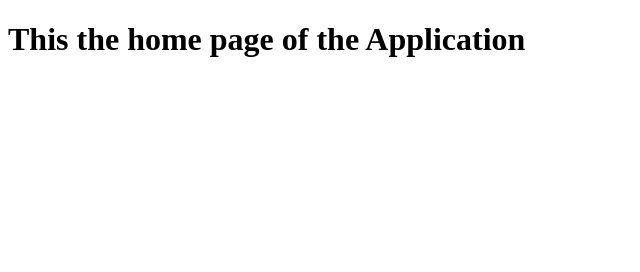
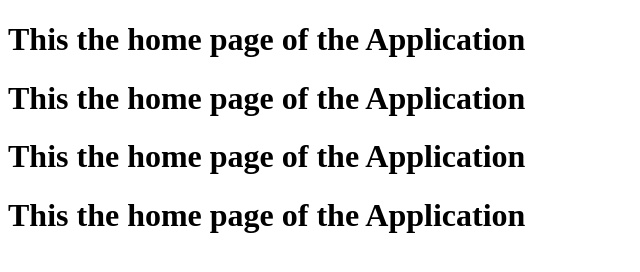
Before and after one commit to alkajhanwar/Demo, a plain HTML site: page index.html in a window 1280 px wide. Shown: the whole page, without its empty margins (0-640 px from the left). Drawn offline with Linux system fonts and the light colour scheme.

Commit message:
added 3 new lines to index.html

```diff
--- a/index.html
+++ b/index.html
@@ -8,5 +8,8 @@
 </head>
 <body>
     <h1>This the home page of the Application</h1>
+    <h1>This the home page of the Application</h1>
+    <h1>This the home page of the Application</h1>
+    <h1>This the home page of the Application</h1>
 </body>
 </html>
```
